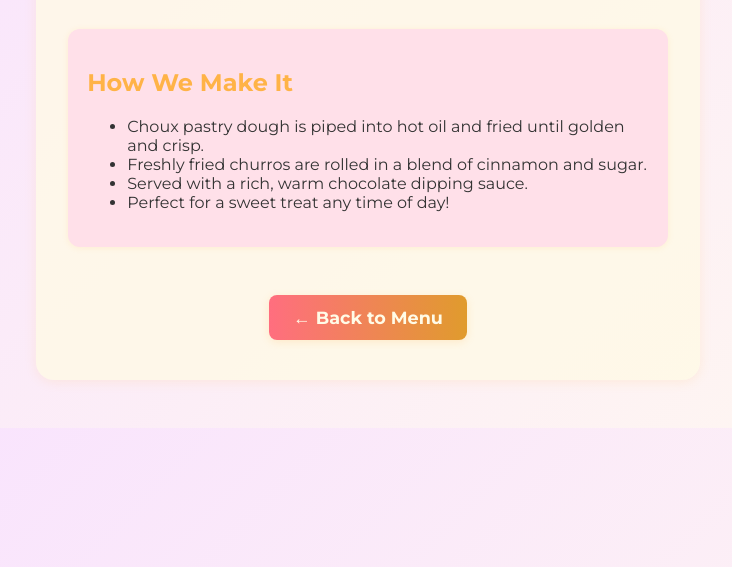
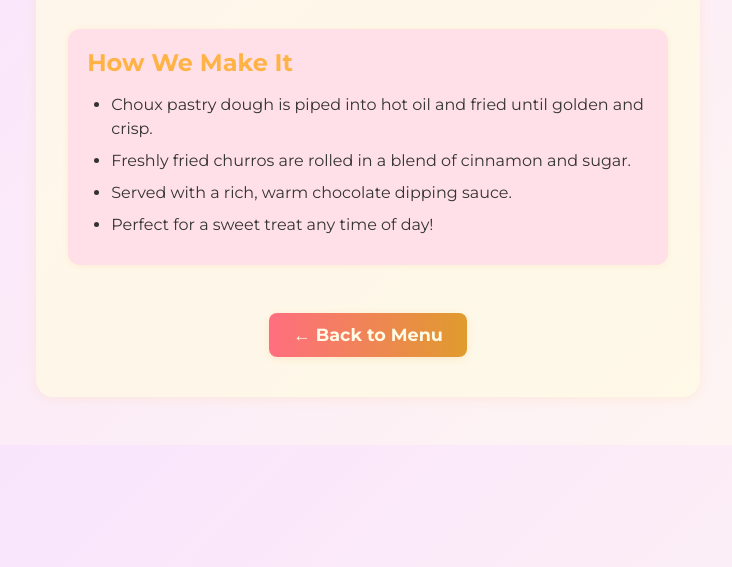
Before and after one commit to KomiChaan/Antartican-Food-Stall-Website, a plain HTML site: page sweet-churros.html in a window 1280 px wide. Shown: the part 233-800 px from the top of the page, without its empty margins (272-1004 px from the left). Drawn offline with Linux system fonts and the light colour scheme.

Commit message:
Update sweet-churros.html

```diff
--- a/sweet-churros.html
+++ b/sweet-churros.html
@@ -2,17 +2,13 @@
 <html lang="en">
 <head>
   <meta charset="UTF-8">
+  <meta name="viewport" content="width=device-width, initial-scale=1.0">
+  <meta name="description" content="Details about our delicious Sweet Churros - golden, crispy, with chocolate dip.">
   <title>Sweet Churros - Antartican Co Food Stall</title>
   <link href="https://fonts.googleapis.com/css?family=Montserrat:700,400&display=swap" rel="stylesheet">
-  <style>
-    body { margin: 0; font-family: 'Montserrat', sans-serif; background: linear-gradient(135deg, #f8e1ff 0%, #fff8f0 100%); color: #333; }
-    .container { max-width: 600px; margin: 3rem auto; background: #fffbe7cc; border-radius: 18px; box-shadow: 0 2px 12px #ffb34722; padding: 2.5rem 2rem; text-align: center; }
-    h1 { color: #ff6e7f; margin-bottom: 1.2rem; text-shadow: 0 2px 8px #ffb34755; }
-    .desc { font-size: 1.15rem; color: #6d4c41; margin-bottom: 2rem; line-height: 1.7; }
-    .how { background: #ffe0e9; border-radius: 12px; padding: 1.2rem; margin-bottom: 2rem; color: #333; box-shadow: 0 1px 6px #ffb34722; text-align: left; }
-    .back-btn { display: inline-block; padding: 0.7rem 1.5rem; background: linear-gradient(90deg, #ff6e7f 0%, #e09b2d 100%); color: #fffbe7; border: none; border-radius: 8px; font-size: 1.1rem; font-weight: bold; text-decoration: none; box-shadow: 0 2px 8px #ffb34733; transition: background 0.2s; margin-top: 1rem; }
-    .back-btn:hover { background: linear-gradient(90deg, #e09b2d 0%, #ff6e7f 100%); color: #fff; }
-  </style>
+  <!-- Link to the external stylesheet -->
+  <link rel="stylesheet" href="style.css">
+  <!-- Remove the <style> block -->
 </head>
 <body>
   <div class="container">
@@ -21,7 +17,8 @@
       Golden-fried churros dusted with cinnamon sugar, served with chocolate dip. Happiness in every crunch!
     </div>
     <div class="how">
-      <h2 style="color:#ffb347;">How We Make It</h2>
+      <!-- Removed inline style here -->
+      <h2>How We Make It</h2>
       <ul>
         <li>Choux pastry dough is piped into hot oil and fried until golden and crisp.</li>
         <li>Freshly fried churros are rolled in a blend of cinnamon and sugar.</li>
@@ -29,7 +26,8 @@
         <li>Perfect for a sweet treat any time of day!</li>
       </ul>
     </div>
-    <a href="Antartican.html" class="back-btn">&larr; Back to Menu</a>
+    <!-- Updated href to index.html -->
+    <a href="index.html" class="back-btn">← Back to Menu</a>
   </div>
 </body>
 </html>
```
